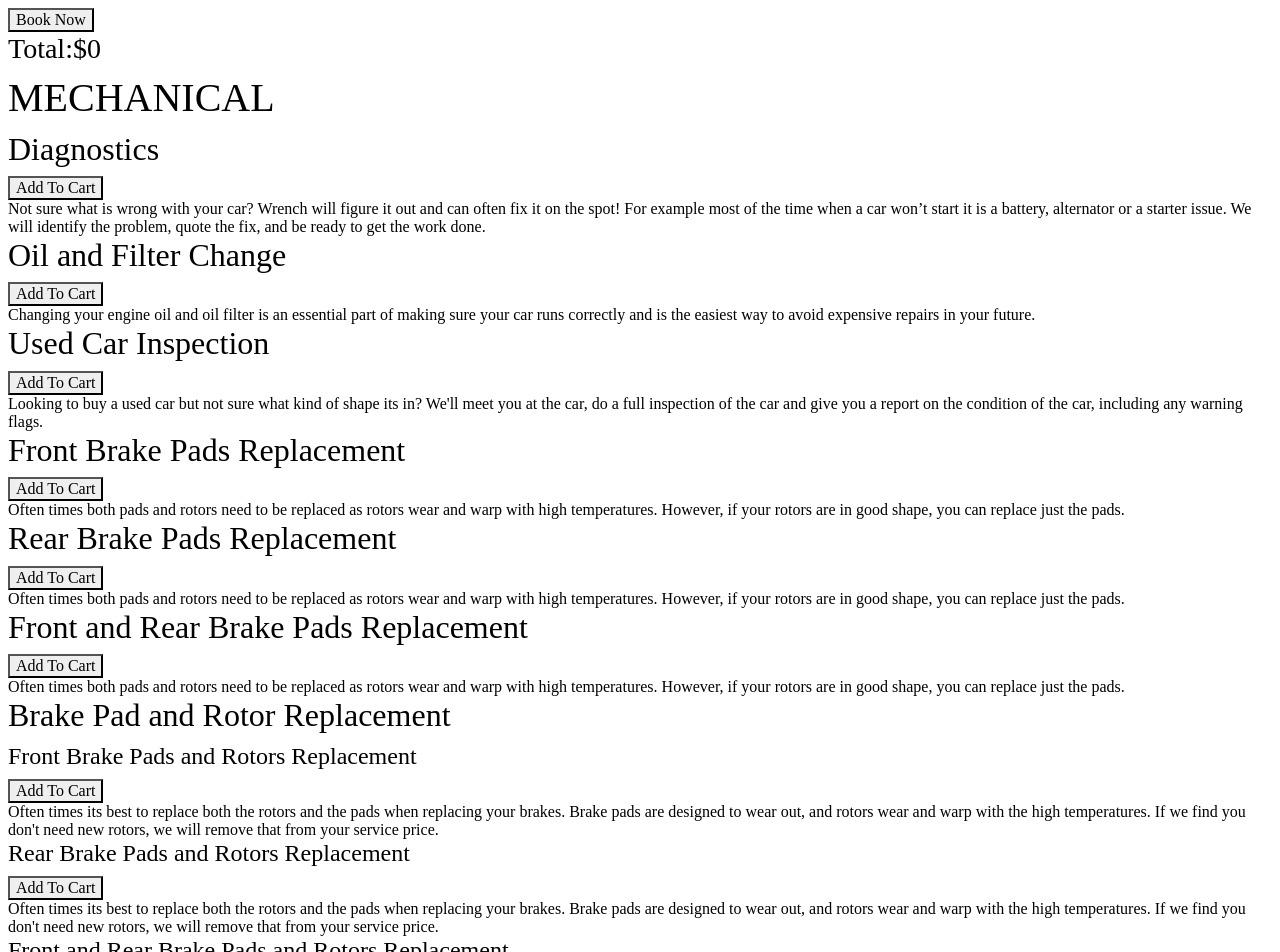
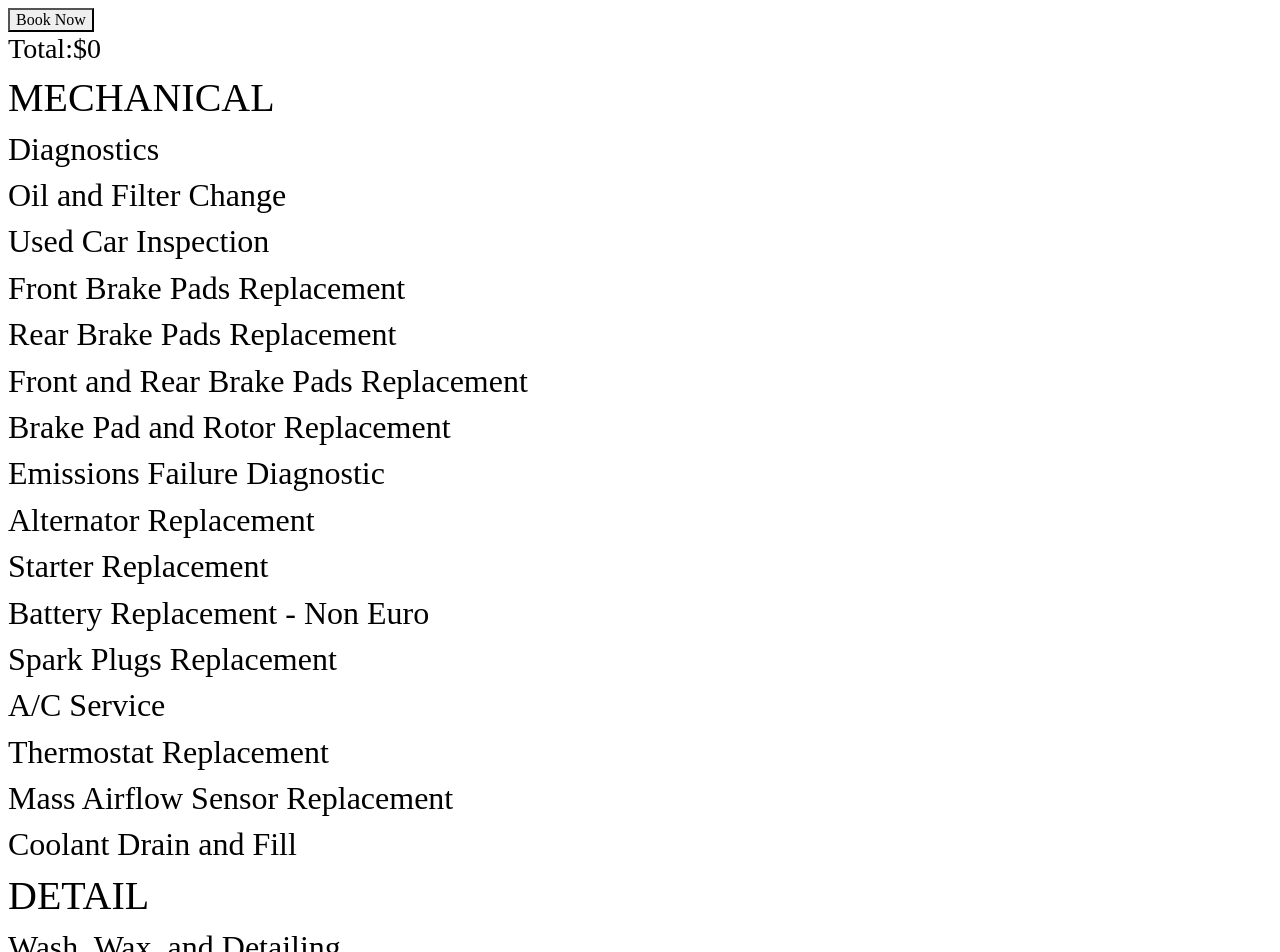
Before and after one commit to esershon/wrench-homework, an Angular app: page / in a window 1280 px wide. Shown: the top 952 px of the page. Built offline with nearby package versions, Linux system fonts and the light colour scheme.

Commit message:
2 files modified

```diff
--- a/src/app/app.component.html
+++ b/src/app/app.component.html
@@ -15,18 +15,22 @@
   <h1>{{category}}</h1>
   <div *ngFor="let service of services">
     <div *ngIf="service.category==category">
-    <h2>{{service.name}}</h2>
-      <button *ngIf="service.description" (click)="addToCart(service)">Add To Cart</button>
-    <div *ngIf="service.description">
-      {{service.description}}
-    </div>
-    <div *ngIf="service.options">
-      <div *ngFor="let option of service.options">
-        <h4>{{option.service.name}}</h4>
-          <button (click)="addToCart(option.service)">Add To Cart</button>
-          <div>{{option.service.description}}</div>
+      <h2 (click)="showDetails(service)" (mouseover)="showAddButton=service.name">{{service.name}}</h2>
+      <button *ngIf="service.description && showAddButton==service.name" (click)="addToCart(service)">Add To Cart</button>
+
+      <div *ngIf="service.description && visibleDetails.indexOf(service.name)>-1">
+        {{service.description}}
       </div>
-    </div>
+
+      <div *ngIf="service.options && visibleDetails.indexOf(service.name)>-1">
+      <!-- <div *ngIf="service.options && showAddButton==service.name"> -->
+        <div *ngFor="let option of service.options" (mouseover)="showOptionAddButton=option.service.name" (mouseout)="showOptionAddButton=''">
+          <h4 (click)="showDetails(option.service)">{{option.service.name}}</h4>
+            <button *ngIf="showOptionAddButton==option.service.name" (click)="addToCart(option.service)">Add To Cart</button>
+            <div *ngIf="visibleDetails.indexOf(option.service.name)>-1">{{option.service.description}}</div>
+        </div>
+      </div>
+
     </div>
   </div>
 </div>
--- a/src/app/app.component.ts
+++ b/src/app/app.component.ts
@@ -157,34 +157,34 @@ export class AppComponent implements OnInit {
   categories: any;
   emily: any;
   showCart: any;
-  // details: any;
+  visibleDetails: any;
   services: any;
   quote = {
     "services": [],
     "total": 0.00
   }
 
-  constructor() {}
+  constructor() { }
 
   ngOnInit() {
     this.categories = [];
     this.showCart = false;
     this.services = this.servicecatalog.catalog;
-    // this.details = [];
+    this.visibleDetails = [];
     this.emily = this.services[0];
     this.categorize();
   }
 
   categorize() {
-    for (let i=0; i<this.services.length; i++){
-      if (this.categories.indexOf(this.services[i].category) > -1){}
-      else{
+    for (let i = 0; i < this.services.length; i++) {
+      if (this.categories.indexOf(this.services[i].category) > -1) { }
+      else {
         this.categories.push(this.services[i].category)
       }
     }
   }
 
-  toggleCart(){ //reveals the contents of the users cart
+  toggleCart() { //reveals the contents of the users cart
     if (this.showCart == true) {
       this.showCart = false
     }
@@ -198,12 +198,21 @@ export class AppComponent implements OnInit {
     this.quote.total = this.quote.total + parseFloat(service.price)
   }
 
-  // showDetails(service) {
-  //   //if the details should be shown, add the service to the show array.
-  //   if (this.details.includes(service.name)) {
-  //     this.details
-  //   }
-  //   this.details.push(service.name)
-  // }
+  showDetails(service) {
+    //if the service had options, show the options in stead
+    // if (service.options){
+    //   //add all the options to the array
+    //   for (var i=0; i<service.options.length; i++){
+    //     this.visibleDetails.push(service.options[i].service.name)
+    //   }
+    // }
+    var index = this.visibleDetails.indexOf(service.name);
+    if (index > -1) {
+      this.visibleDetails.splice(index, 1);
+    }
+    else {
+      this.visibleDetails.push(service.name)
+    }
+  }
 
 }
```
